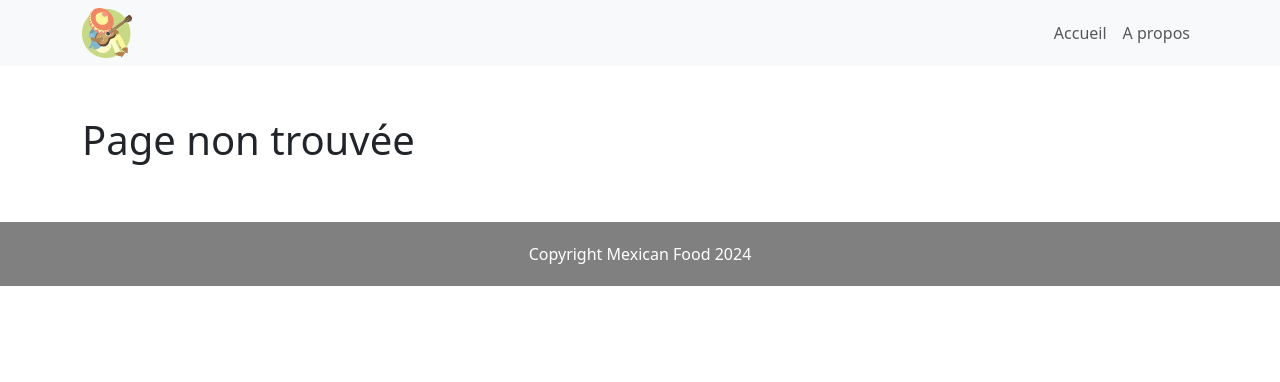
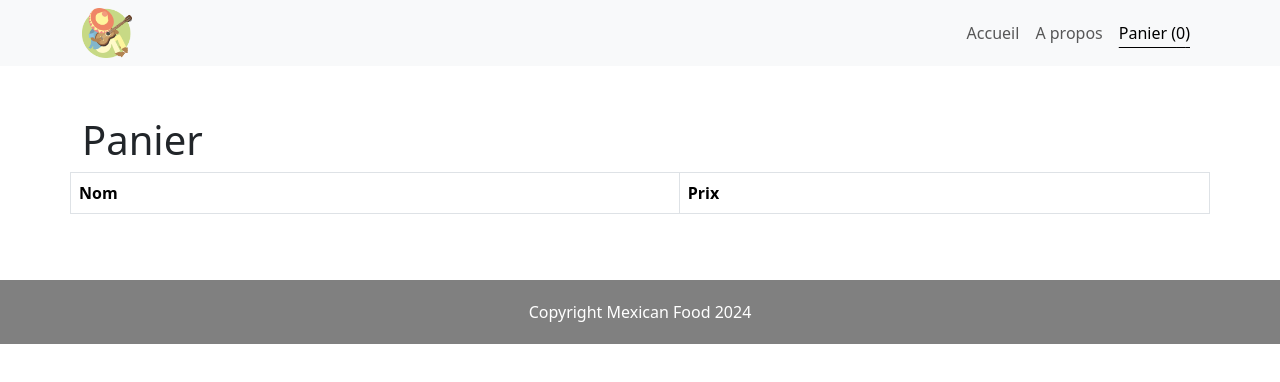
Before and after one commit to Nagromn/react-get-started, a React (Create React App) app: page /cart in a window 1280 px wide. Shown: the top 382 px of the page. Built offline with nearby package versions, Linux system fonts and the light colour scheme.

Commit message:
add cart and display cart items

```diff
--- a/src/App.js
+++ b/src/App.js
@@ -5,15 +5,27 @@ import About from "./pages/About";
 import Layout from "./components/Layout";
 import DishDetails from "./pages/DishDetails";
 import NotFound from "./pages/NotFound";
+import Cart from "./pages/Cart";
+import { useState } from "react";
 
 function App() {
+    const [cart, setCart] = useState([]);
+
+    const addToCart = (dish) => {
+        setCart([...cart, dish]);
+    };
+
     return (
         <div className="App">
             <Routes>
-                <Route element={<Layout />}>
+                <Route element={<Layout cart={cart} />}>
                     <Route index element={<Home />} />
-                    <Route path="/about" element={<About />} />
-                    <Route path="plat/:slug" element={<DishDetails />} />
+                    <Route path="about" element={<About />} />
+                    <Route
+                        path="plat/:slug"
+                        element={<DishDetails addToCart={addToCart} />}
+                    />
+                    <Route path="cart" element={<Cart cart={cart} />} />
                     <Route path="*" element={<NotFound />} />
                 </Route>
             </Routes>
--- a/src/components/Header.jsx
+++ b/src/components/Header.jsx
@@ -5,7 +5,8 @@ import Nav from "react-bootstrap/Nav";
 import logo from "../assets/images/man-3262834_960_720.webp";
 import { NavLink } from "react-router-dom";
 
-const Header = () => {
+const Header = ({ cart }) => {
+    console.log(cart);
     return (
         <header>
             <Navbar className="bg-body-tertiary">
@@ -24,6 +25,10 @@ const Header = () => {
                         <NavLink to="/about" className="nav-link">
                             A propos
                         </NavLink>
+                        <NavLink to="/cart" className="nav-link">
+                            {console.log(cart)}
+                            Panier ({cart && cart.length ? cart.length : 0})
+                        </NavLink>
                     </Nav>
                 </Container>
             </Navbar>
--- a/src/components/Layout.jsx
+++ b/src/components/Layout.jsx
@@ -2,10 +2,10 @@ import Header from "../components/Header";
 import Footer from "../components/Footer";
 import { Outlet } from "react-router-dom";
 
-const Layout = () => {
+const Layout = ({ cart }) => {
     return (
         <>
-            <Header />
+            <Header cart={cart} />
             <main>
                 <Outlet />
             </main>
--- /dev/null
+++ b/src/pages/Cart.jsx
@@ -0,0 +1,33 @@
+import Container from "react-bootstrap/Container";
+import Row from "react-bootstrap/Row";
+import Table from "react-bootstrap/Table";
+
+const Cart = ({ cart }) => {
+    return (
+        <>
+            <Container>
+                <Row>
+                    <h1>Panier</h1>
+                    <Table striped bordered hover>
+                        <thead>
+                            <tr>
+                                <th>Nom</th>
+                                <th>Prix</th>
+                            </tr>
+                        </thead>
+                        <tbody>
+                            {cart.map((dish, index) => (
+                                <tr key={index}>
+                                    <td>{dish.name}</td>
+                                    <td>{dish.price}€</td>
+                                </tr>
+                            ))}
+                        </tbody>
+                    </Table>
+                </Row>
+            </Container>
+        </>
+    );
+};
+
+export default Cart;
--- a/src/pages/DishDetails.jsx
+++ b/src/pages/DishDetails.jsx
@@ -7,9 +7,9 @@ import Col from "react-bootstrap/Col";
 import Button from "react-bootstrap/Button";
 import { useNavigate } from "react-router-dom";
 
-const DishDetails = () => {
+const DishDetails = ({ addToCart }) => {
     const { slug } = useParams();
-    const [dish, setDish] = useState(null);
+    const [dish, setDish] = useState();
     const navigate = useNavigate();
 
     useEffect(() => {
@@ -36,7 +36,12 @@ const DishDetails = () => {
                             <p>
                                 <strong>{dish.price}€</strong>
                             </p>
-                            <Button variant="primary">Commander</Button>
+                            <Button
+                                variant="primary"
+                                onClick={() => addToCart(dish)}
+                            >
+                                Commander
+                            </Button>
                         </Col>
                     </Row>
                 </Container>
```
